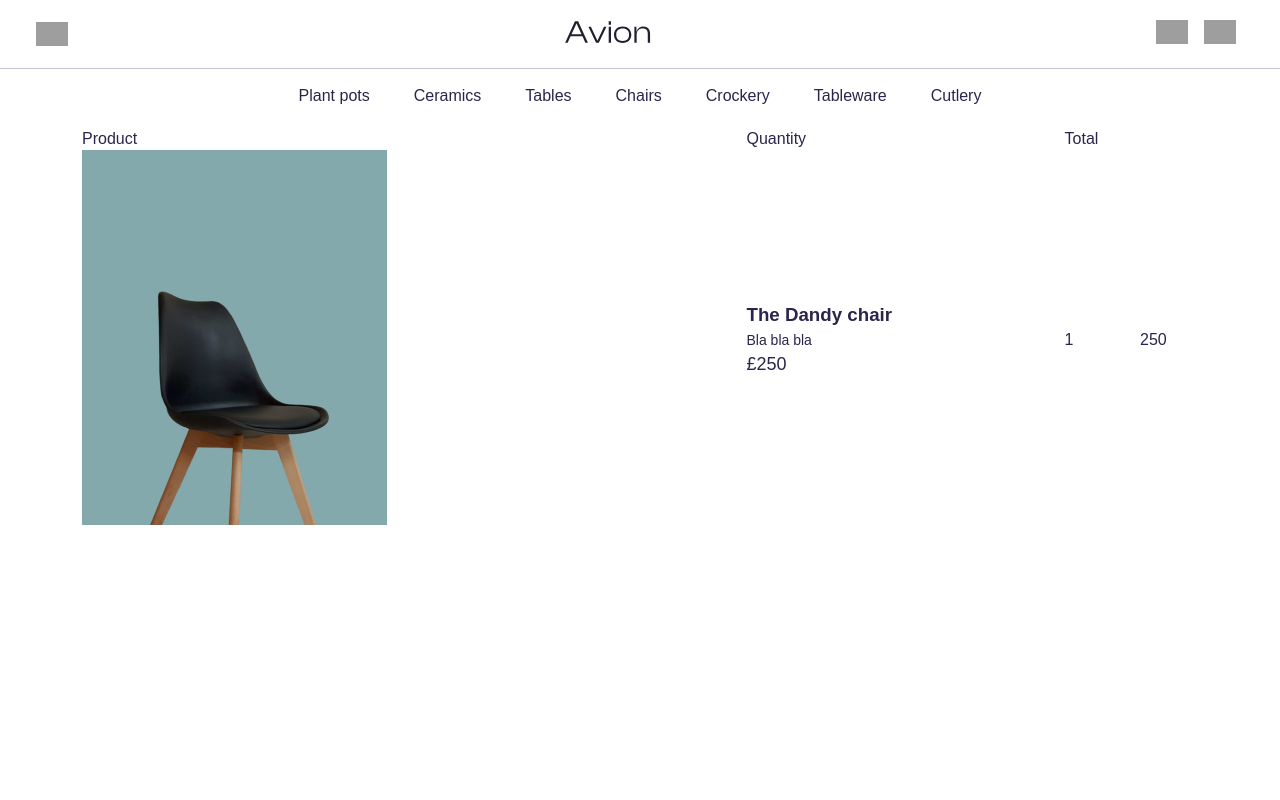
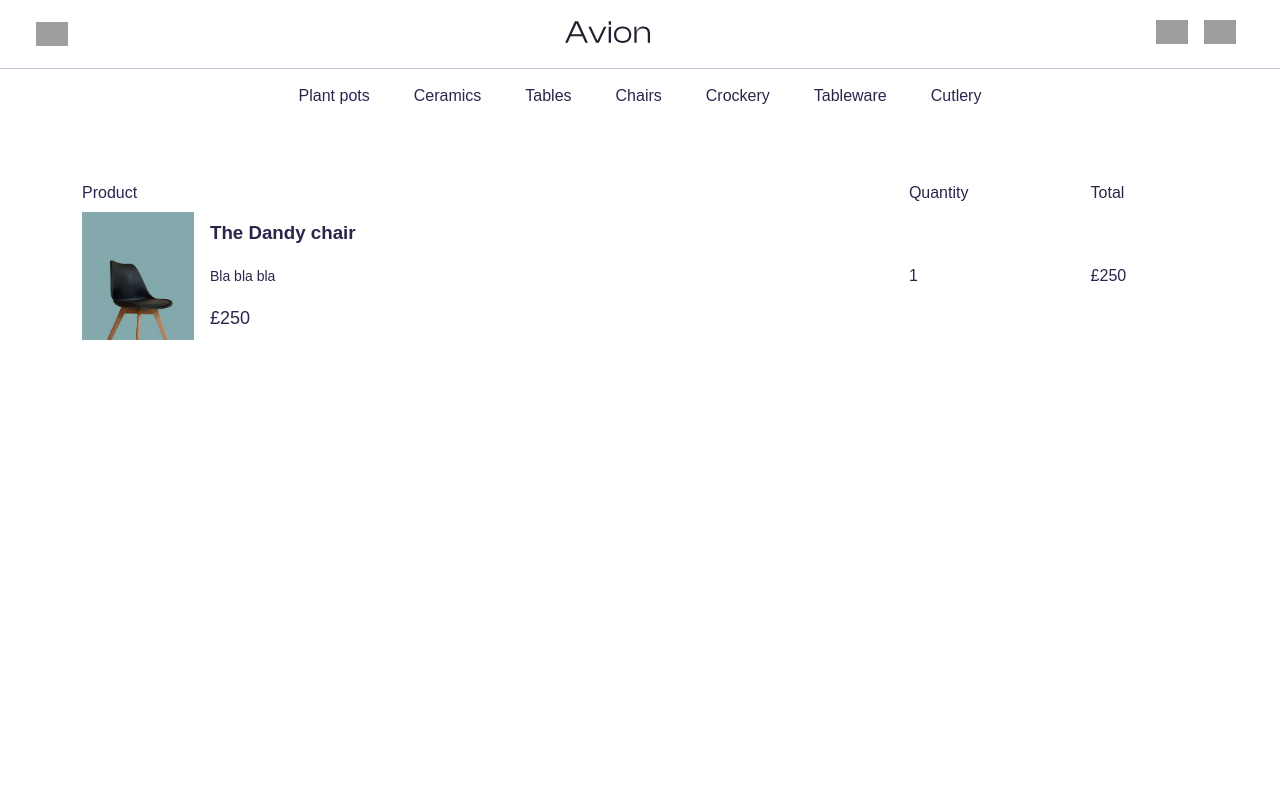
Before and after one commit to gkartsivadze/furniture_advanced, a React (Vite) app: page /collection in a window 1280 px wide. Shown: the top 800 px of the page. Built offline with nearby package versions, Linux system fonts and the light colour scheme; grey boxes are pictures that could not be loaded; a web font is replaced by a local one.

Commit message:
added collection item component

```diff
--- a/src/directions/CollectionPage/CollectionItem.jsx
+++ b/src/directions/CollectionPage/CollectionItem.jsx
@@ -3,18 +3,12 @@
         <tr>
             <td>
                 <img src={data.image} alt="" />
-            </td>
-            <td>
                 <h3>{data.name}</h3>
                 <p className="bs">Bla bla bla</p>
                 <p className="bl">£{data.price}</p>
             </td>
-            <td>
-                1
-            </td>
-            <td>
-                {data.price}
-            </td>
+            <td>1</td>
+            <td>£{data.price}</td>
         </tr>
     )
 };
--- a/src/directions/CollectionPage/CollectionPage.jsx
+++ b/src/directions/CollectionPage/CollectionPage.jsx
@@ -3,7 +3,7 @@
 export default function CollectionPage(params) {
     return (
         <main>
-            <h1></h1>
+            <h1>Your shopping cart</h1>
             <CollectionSection />
         </main>
     )
--- a/src/styling/about.scss
+++ b/src/styling/about.scss
@@ -10,5 +10,22 @@
 #collection_section {
     table {
         width: 100%;
+        tbody {
+            td {
+                padding-block: 0.5rem;
+                &:nth-of-type(1) {
+                    display: grid;
+                    grid-template-rows: repeat(3, 1fr);
+                    grid-template-columns: auto 1fr;
+                    column-gap: 1rem;
+                    align-items: center;
+                    img {
+                        width: 7rem;
+                        height: 8rem;
+                        grid-row: 1 / 4;
+                    }
+                }
+            }
+        }
     }
 }
```
